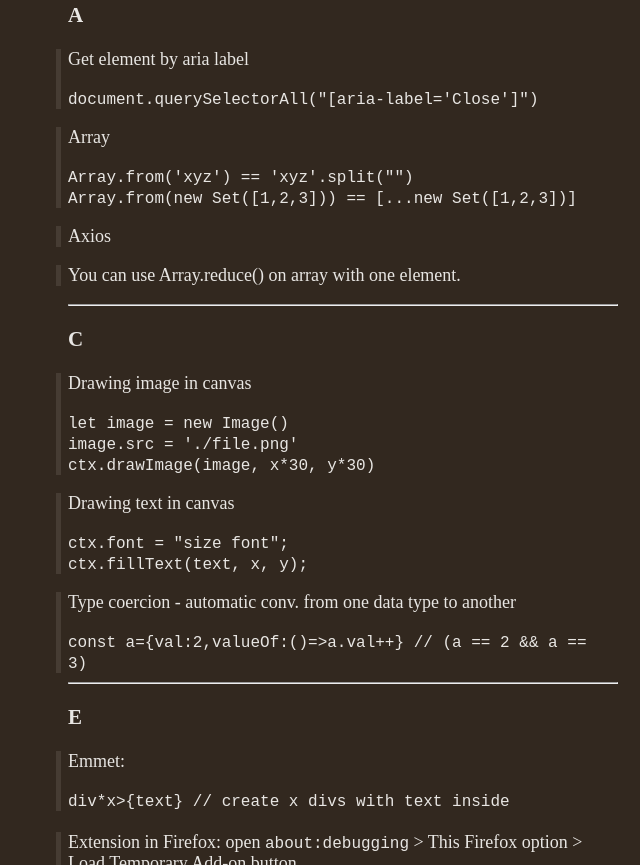
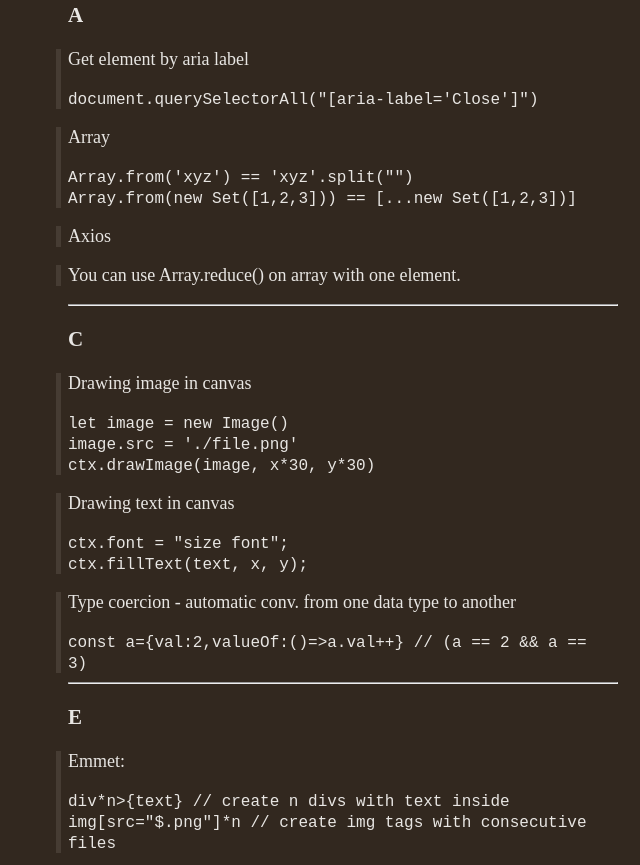
Before and after one commit to Pdzoc/Notes, a plain HTML site: page index.html in a window 1280 px wide. Shown: the part 87-952 px from the top of the page, without its empty margins (297-937 px from the left). Drawn offline with Linux system fonts and the light colour scheme.

Commit message:
add emmet snippet

```diff
--- a/index.html
+++ b/index.html
@@ -66,7 +66,8 @@
         <h3>E</h3>
         <div>
             <p>Emmet:</p>
-            <code>div*x>{text} // create x divs with text inside</code><br>
+            <code>div*n>{text} // create n divs with text inside</code><br>
+            <code>img[src="$.png"]*n // create img tags with consecutive files</code>
         </div><br>
         <div>Extension in Firefox: open <code>about:debugging</code> > This Firefox option > Load Temporary Add-on button</div>
         <hr>
```
